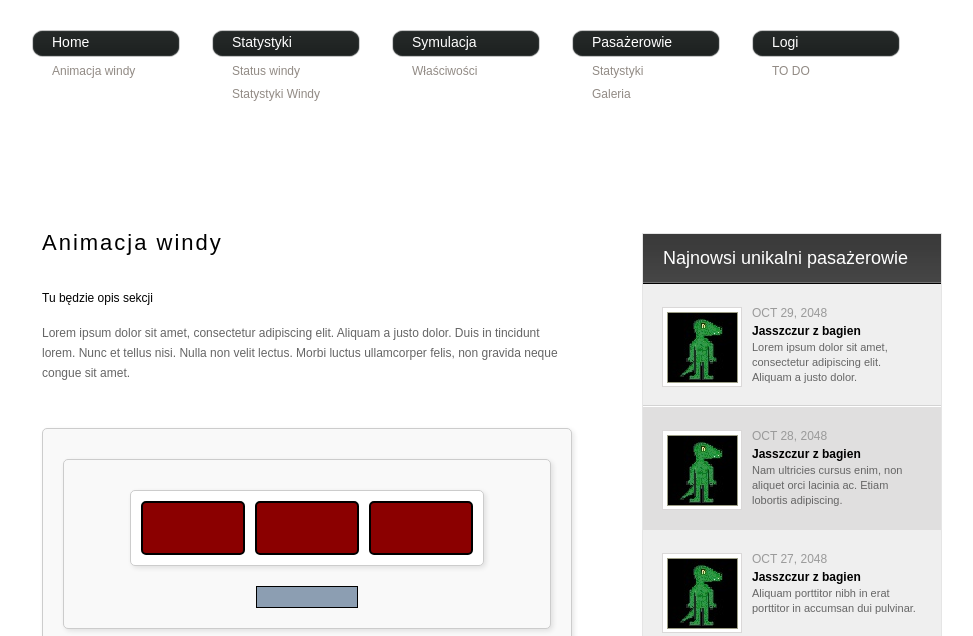
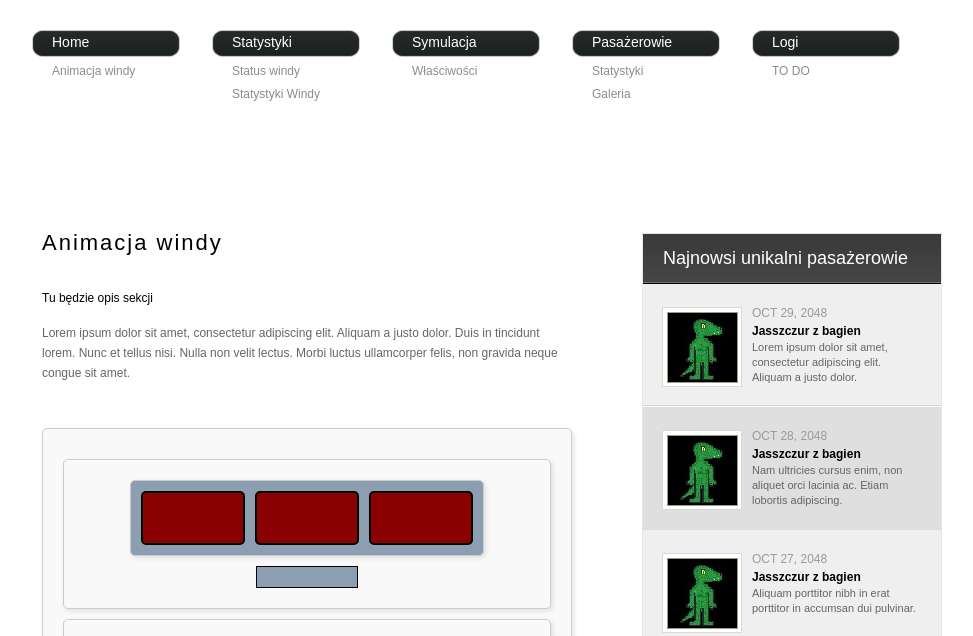
Before and after one commit to Scrooman/Winda_strona, a plain HTML site: page index.html in a window 1280 px wide. Shown: the top 636 px of the page, without its empty margins (148-1121 px from the left). Drawn offline with Linux system fonts and the light colour scheme; no server answers.

Commit message:
Update index.html

```diff
--- a/index.html
+++ b/index.html
@@ -91,7 +91,7 @@
                     <div class="section">
                         <div class="section">
                             <div id="panel-wyswietlaczy-windy" class="panel">
-                                <div class="wyswietlacz-container">
+                                <div class="wyswietlacz-windy-container">
                                     <div id="wyswietlacz-kierunku-jazdy" class="wyswietlacz"></div>
                                     <div id="wyswietlacz-pietra" class="wyswietlacz"></div>
                                     <div id="wyswietlacz-pracy-drzwi" class="wyswietlacz"></div>
```
